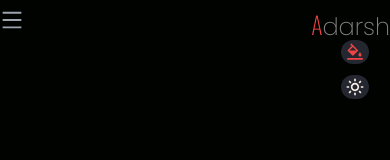
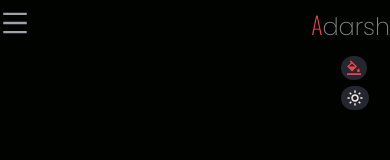
Before and after one commit to adarsh-k27/my-website, a React (Create React App) app: page / in a window 390 px wide. Shown: the top 160 px of the page. Built offline with nearby package versions, Linux system fonts and the light colour scheme; a web font is replaced by a local one.

Commit message:
changed themes

```diff
--- a/src/App.js
+++ b/src/App.js
@@ -17,7 +17,7 @@ function App() {
         {/* Menu section small device setUp */}
         <div className="bg-lightBgColor dark:bg-darkBgColor fixed flex justify-between w-screen z-50 h-6 top-2">
           < AiOutlineMenu
-          className = 'text-gray-400 text-2xl'
+          className = 'text-gray-400 text-3xl'
           onClick = {
             () => {
               setOpen(true)
@@ -35,13 +35,13 @@ function App() {
         </div>
         {/* end small devce NavBar */}
         {/* color picker and theme color change buttons  */}
-        <div className='relative flex flex-col gap-3'>
+        <div className='relative flex flex-col'>
           <div div className = {
-            `absolute top-10 md:top-10 z-50 ${show ? "-right-[6.3rem]":"-right-[11rem]"}`
+            `absolute top-14 md:top-10 z-50 ${show ? "-right-[6.3rem]":"-right-[11rem]"}`
           } >
             <ColorPicker setShow={setShow} show={show} />
           </div>
-          < div className="absolute z-50 top-[4.7rem] md:top-[4.6rem] right-[1.3rem]" >
+          < div className="absolute z-50 top-[5.4rem] md:top-[4.6rem] right-[1.3rem]" >
             <MoodChanger setMode={setMode} mode={mode} setSelect={setSelect} />{" "}
           </div>
         </div>
--- a/src/components/ColorSelecter.jsx
+++ b/src/components/ColorSelecter.jsx
@@ -29,7 +29,7 @@ function ColorSelecter ({ setShow, show }) {
         <AiOutlineBgColors
           className={` ${
             color_change ? `text-${color_change}` : `text-red-500`
-          } text-xl`}
+          } text-lg md:text-xl`}
         />
       </motion.div>
       <motion.div
--- a/src/components/MoodChange.jsx
+++ b/src/components/MoodChange.jsx
@@ -17,9 +17,9 @@ function MoodChange ({ setMode, mode }) {
       }}
     >
       {lightMode ? (
-        <MdModeNight className='text-xl text-darkBgColor dark:text-lightBgColor' />
+        <MdModeNight className='text-lg md:text-xl text-darkBgColor dark:text-lightBgColor' />
       ) : (
-        <BiSun className='text-xl text-darkBgColor dark:text-lightBgColor' />
+        <BiSun className='text-lg md:text-xl text-darkBgColor dark:text-lightBgColor' />
       )}
     </motion.div>
   )
```
